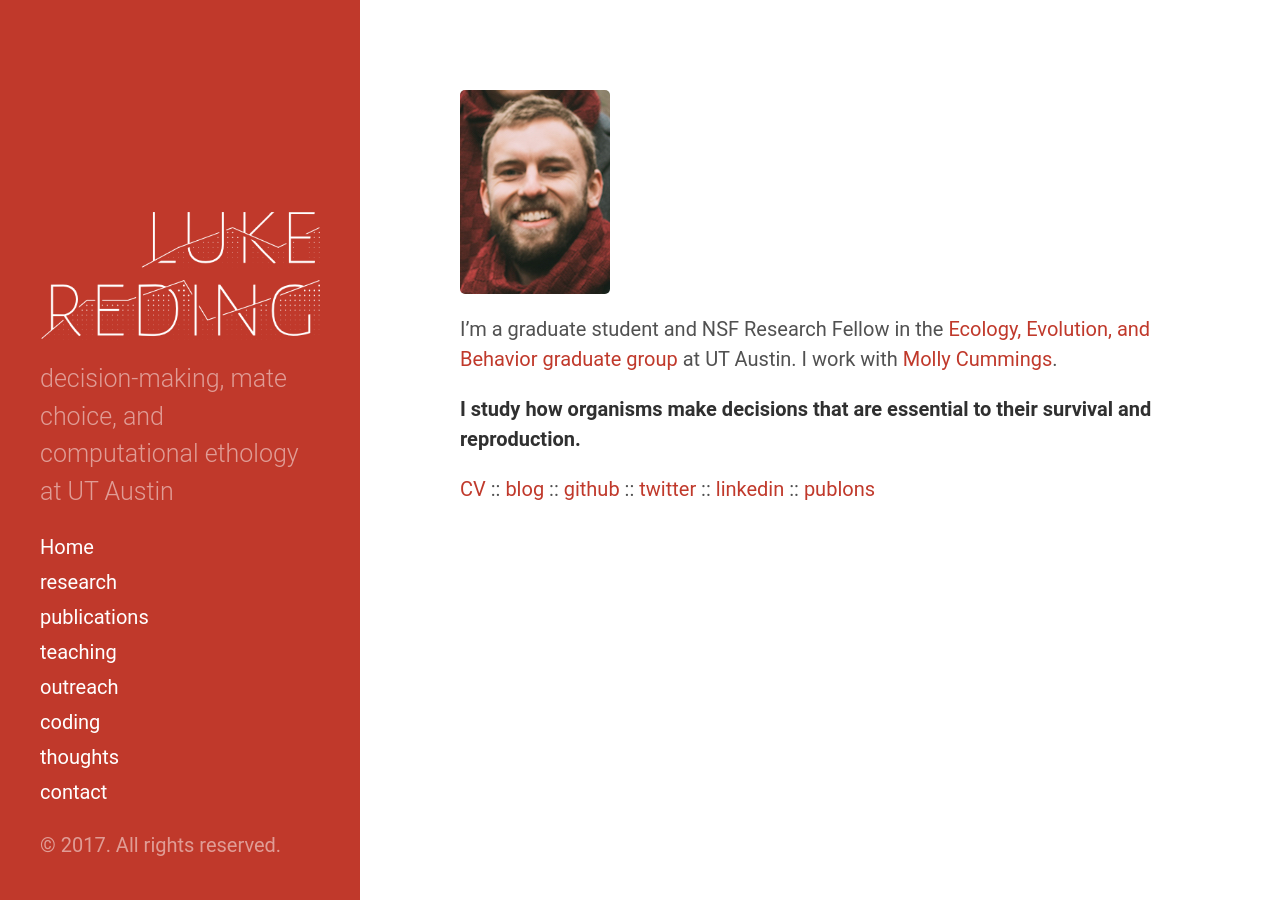
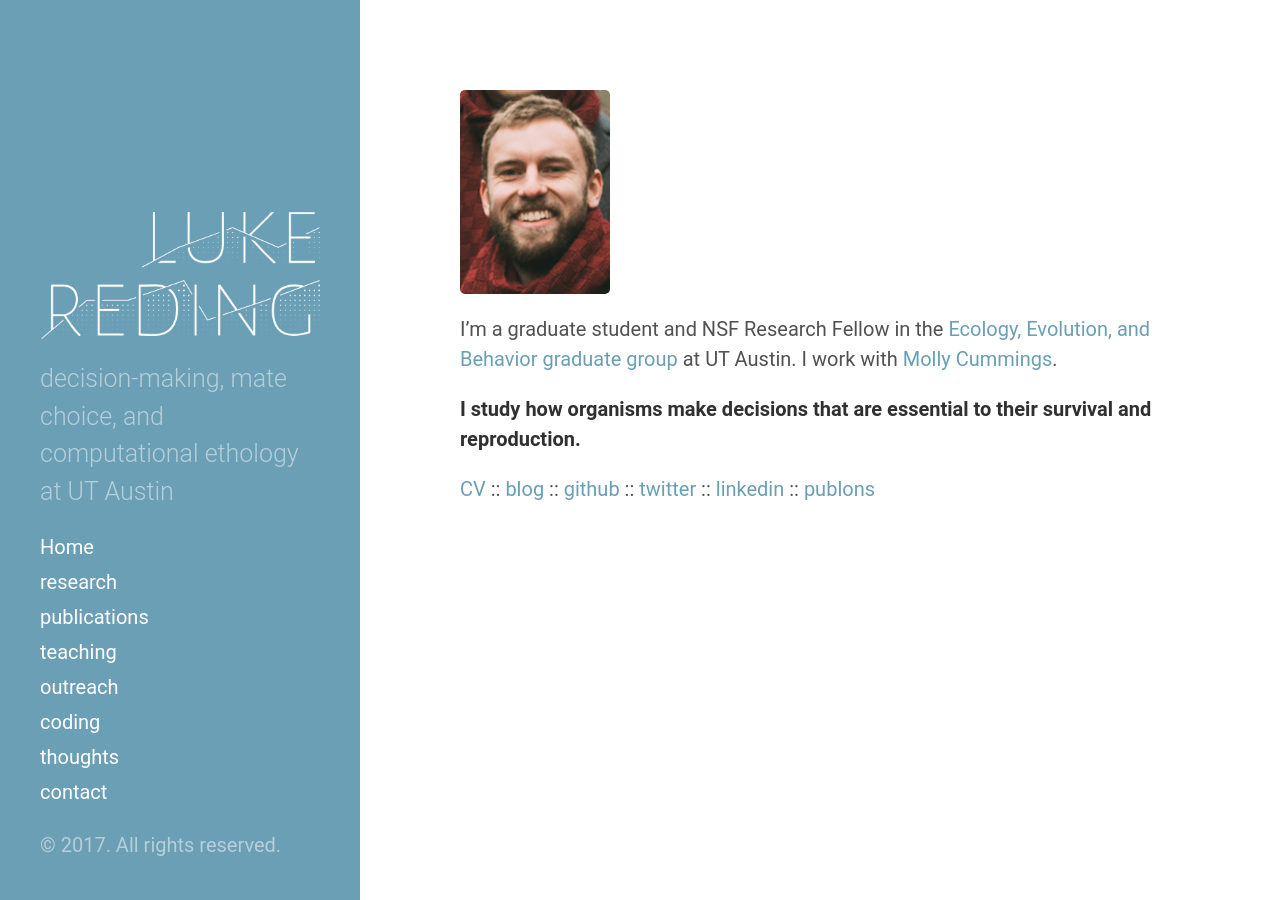
Before and after one commit to lukereding/lukereding.github.io, a Jekyll site: the page built from index.md, in a window 1280 px wide. Built offline with Jekyll 4.4.1, drawn with Linux system fonts in a browser that asks for light colours; the list of posts is cut into pages by our own code.

Commit message:
Update default.html

```diff
--- a/_layouts/default.html
+++ b/_layouts/default.html
@@ -3,7 +3,7 @@
 
   {% include head.html %}
 
-  <body body class="theme-tall-poppy">
+  <body body class="theme-base-0d">
 
     {% include sidebar.html %}
 
```
